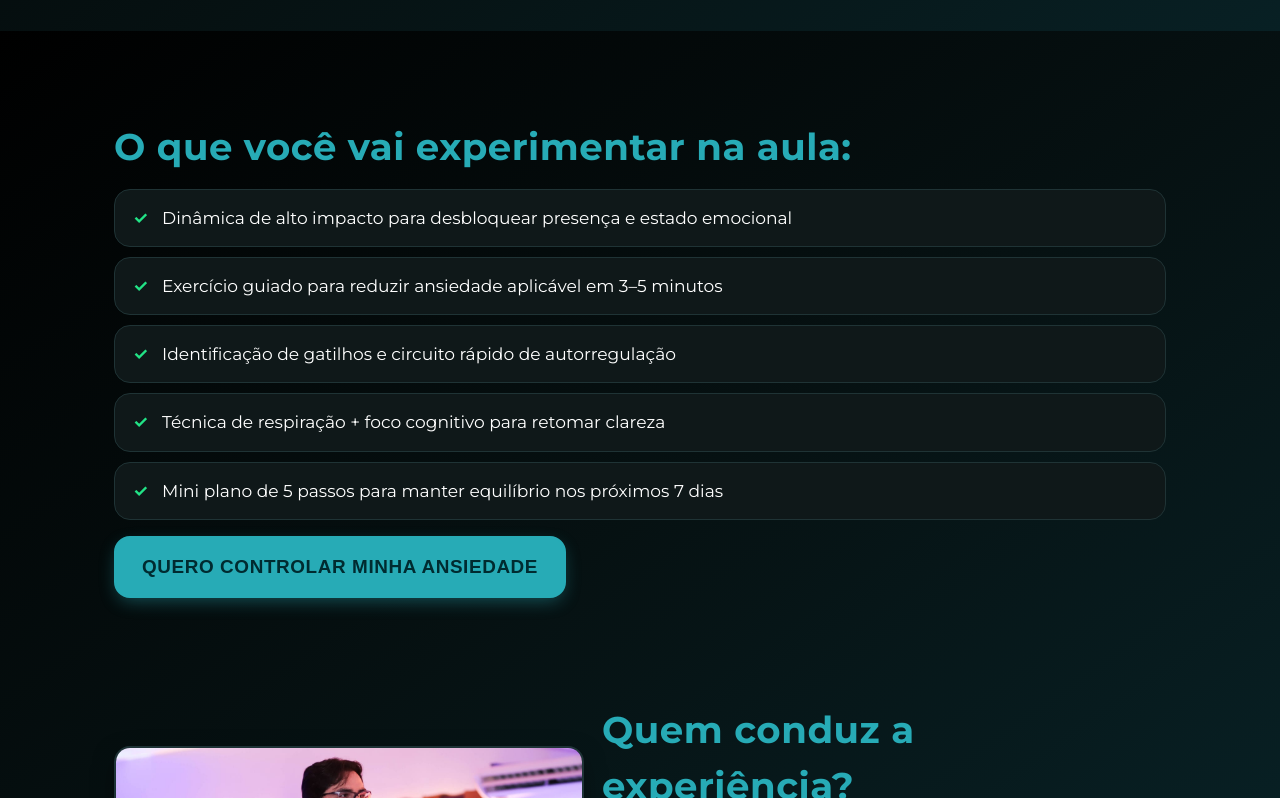
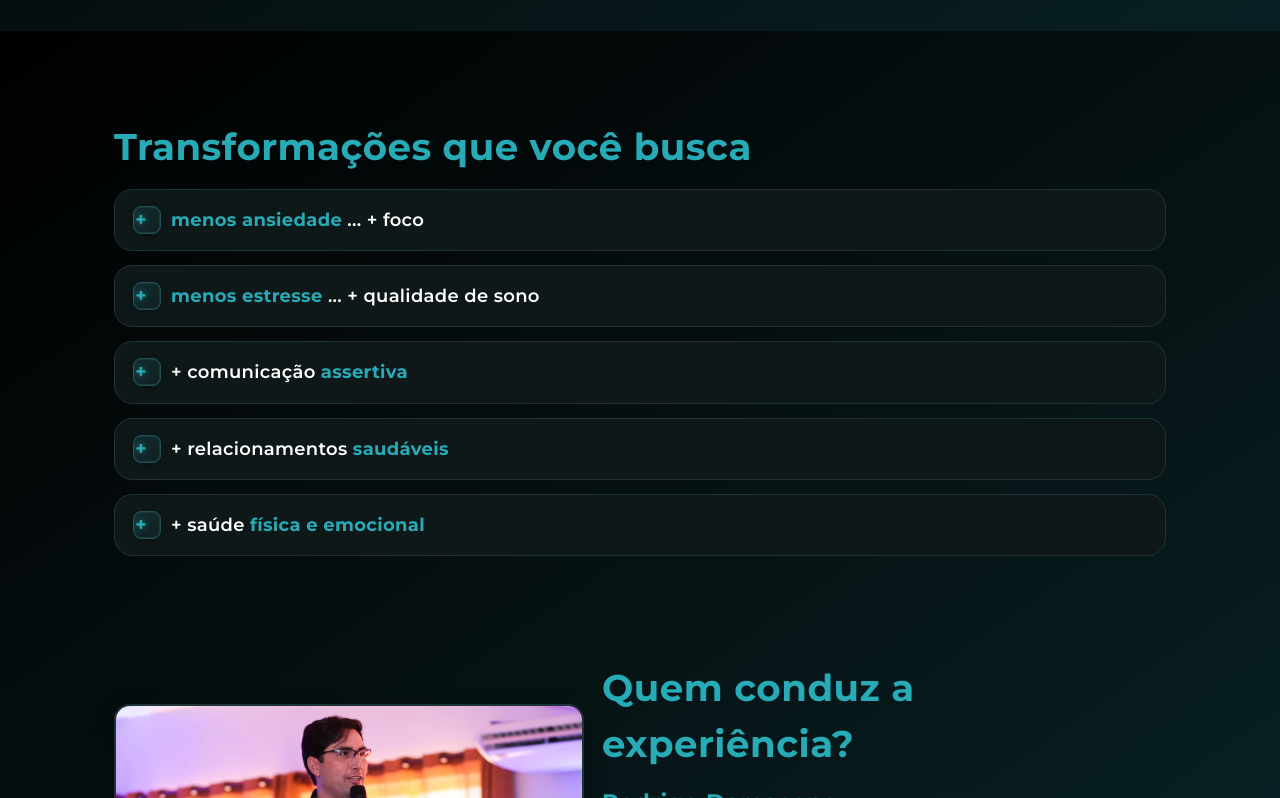
Before and after one commit to hduquinha/instituto-up-formulario, a plain HTML site: page index.html in a window 1280 px wide. Shown: the part 769-1567 px from the top of the page. Drawn offline with Linux system fonts and the light colour scheme.

Commit message:
feat: substituir seção de benefícios por tópicos de transformação

```diff
--- a/index.html
+++ b/index.html
@@ -92,6 +92,12 @@
       .cta-wrap{margin-top:16px}
   .cta{appearance:none; background:var(--primary); color:#002b30; border:2px solid var(--primary); padding:18px 26px; border-radius:16px; font-weight:800; cursor:pointer; font-size:1.05rem; letter-spacing:.6px; box-shadow:0 6px 18px -4px rgba(var(--primary-rgb),.45)}
   .cta:hover{background:#1e919b; border-color:#1e919b; color:#e9feff}
+    /* Nova lista de tópicos de transformação */
+    .transform-list{display:grid; gap:14px; margin:0; padding:0; list-style:none;}
+    .transform-item{position:relative; padding:18px 20px 18px 56px; background:#0f1819; border:1px solid #1f3335; border-radius:18px; font-size:1rem; font-weight:600; letter-spacing:.3px; line-height:1.35;}
+    .transform-item:before{content:""; position:absolute; left:18px; top:50%; width:26px; height:26px; border-radius:8px; background:linear-gradient(135deg, rgba(var(--primary-rgb),.15), rgba(var(--primary-rgb),.05)); border:1px solid #225055; transform:translateY(-50%); box-shadow:0 0 0 1px #193a3d inset, 0 4px 10px -4px rgba(0,0,0,.6);}
+    .transform-item:after{content:"+"; position:absolute; left:26px; top:50%; transform:translate(-50%,-50%); font-weight:800; color:var(--primary); font-size:1.05rem; text-shadow:0 0 6px rgba(var(--primary-rgb),.55);}
+    .transform-accent{color:var(--primary); font-weight:700;}
 
       /* Mentor */
       .mentor{display:grid; grid-template-columns: 1fr 1.2fr; gap:18px; align-items:center}
@@ -320,19 +326,16 @@
     </header>
 
     <main>
-      <section class="section">
+      <section class="section" aria-labelledby="transformTitle">
         <div class="container">
-          <h2>O que você vai experimentar na aula:</h2>
-          <ul class="benefits">
-            <li><span class="check">✓</span> Dinâmica de alto impacto para desbloquear presença e estado emocional</li>
-            <li><span class="check">✓</span> Exercício guiado para reduzir ansiedade aplicável em 3–5 minutos</li>
-            <li><span class="check">✓</span> Identificação de gatilhos e circuito rápido de autorregulação</li>
-            <li><span class="check">✓</span> Técnica de respiração + foco cognitivo para retomar clareza</li>
-            <li><span class="check">✓</span> Mini plano de 5 passos para manter equilíbrio nos próximos 7 dias</li>
+          <h2 id="transformTitle">Transformações que você busca</h2>
+          <ul class="transform-list">
+            <li class="transform-item"><span class="transform-accent">menos ansiedade</span> ... + foco</li>
+            <li class="transform-item"><span class="transform-accent">menos estresse</span> ... + qualidade de sono</li>
+            <li class="transform-item">+ comunicação <span class="transform-accent">assertiva</span></li>
+            <li class="transform-item">+ relacionamentos <span class="transform-accent">saudáveis</span></li>
+            <li class="transform-item">+ saúde <span class="transform-accent">física e emocional</span></li>
           </ul>
-          <div class="cta-wrap">
-            <button id="ctaTop" class="cta">QUERO CONTROLAR MINHA ANSIEDADE</button>
-          </div>
         </div>
       </section>
 
@@ -410,7 +413,6 @@
       const steps = Array.from(document.querySelectorAll('.form-step'));
       const dots = Array.from(document.querySelectorAll('#progressDots .dot'));
       const formCard = document.getElementById('formCard');
-      const ctaTop = document.getElementById('ctaTop');
       // ======================= Contagem Regressiva =======================
       // Definição do evento: 29/09 (ano atual ou próximo se data já passou) 19:29-21:29 America/Sao_Paulo
       (function initCountdown(){
@@ -687,10 +689,7 @@
         setTimeout(()=> location.reload(), 600);
       });
 
-      // CTA: rolar ao topo e focar formulário
-      ctaTop.addEventListener('click', ()=>{
-        formCard.scrollIntoView({ behavior: 'smooth', block: 'start' });
-      });
+      // (CTA removido conforme solicitação)
 
       // Inicializa
       showStep(0);
```
